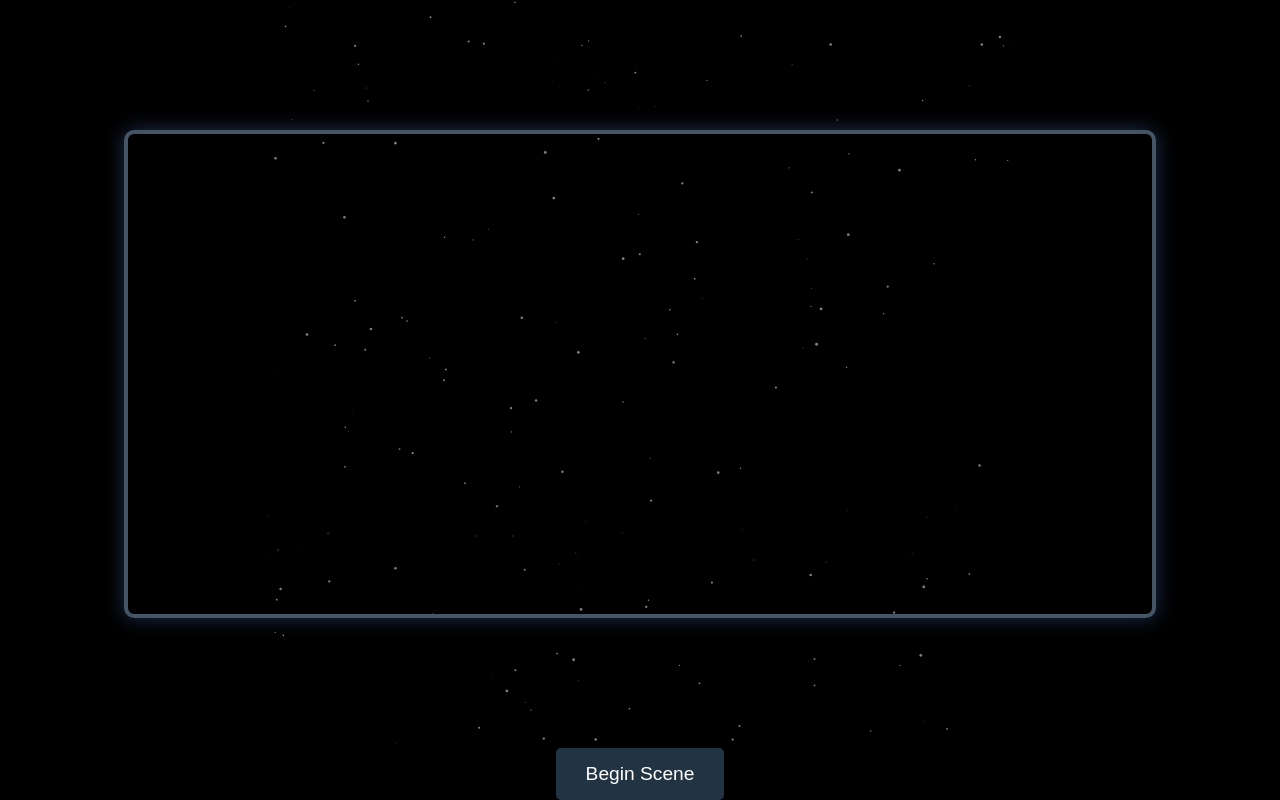
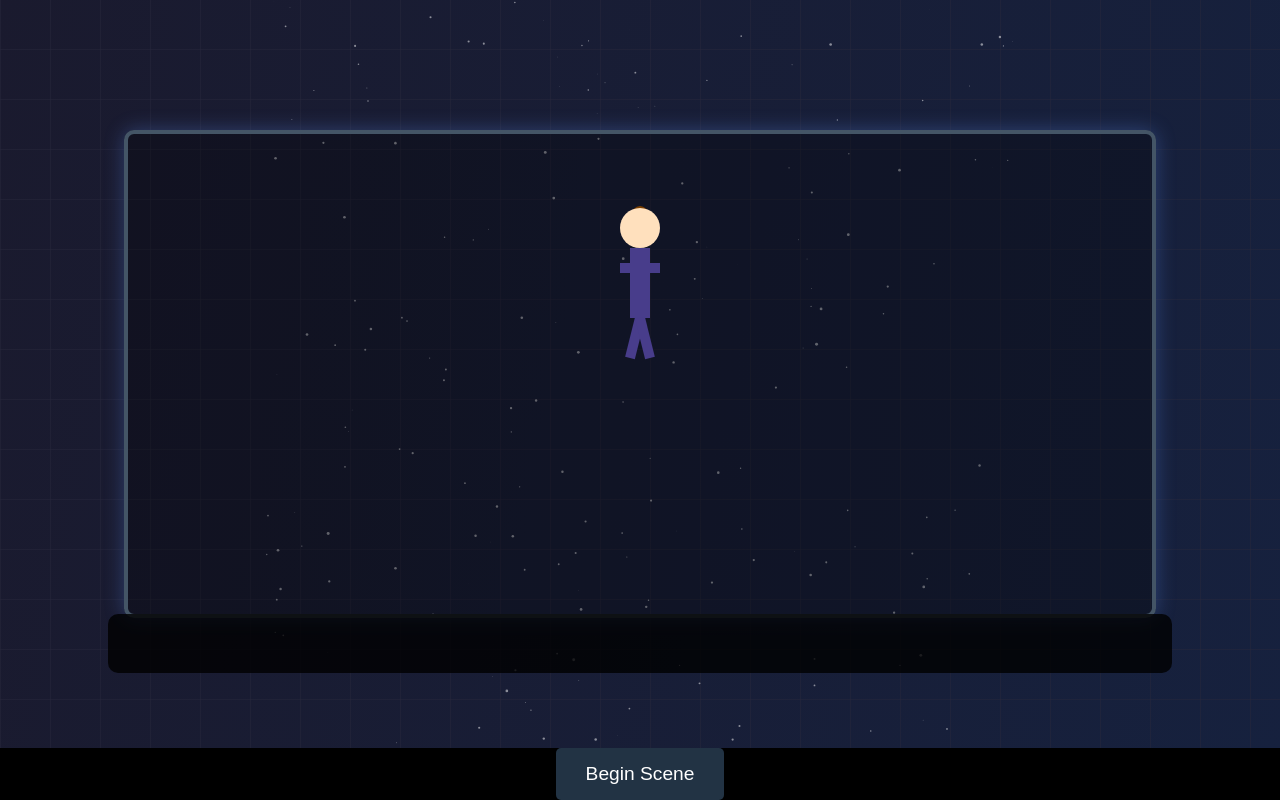
Before and after one commit to websimapi/websim-digital-odyssey-a-sci-fi-interactive-dialogue-expe, a plain HTML site: page index.html in a window 1280 px wide. Drawn offline with Linux system fonts and the light colour scheme.

Commit message:
v2: Alright so now can we add more to the scene; I see the space and the window out to space can we color in the walls on for the  interior of the ship and start designing our characters as well

```diff
--- a/index.html
+++ b/index.html
@@ -1,6 +1,5 @@
 <html><head><base href="." />
 <script type="module">
-// Import Web Speech API
 const startButton = document.getElementById('startButton');
 const audioPlayer = document.getElementById('backgroundMusic');
 let currentDialogueIndex = 0;
@@ -25,7 +24,6 @@ function speakText(text, voiceType, pitch, rate) {
     utterance.pitch = pitch;
     utterance.rate = rate;
 
-    // Select voice based on gender
     const voices = synth.getVoices();
     const voice = voices.find(v =>
       voiceType === 'female' ? v.name.includes('Female') : v.name.includes('Male')
@@ -42,16 +40,14 @@ async function startScene() {
   audioPlayer.play();
   audioPlayer.volume = 0.3;
 
-  // Add slight delay before first dialogue
   await new Promise(resolve => setTimeout(resolve, 2000));
 
   for (const line of dialogue) {
     updateSceneText(line.text);
     await speakText(line.text, line.voice, line.pitch, line.rate);
-    await new Promise(resolve => setTimeout(resolve, 500)); // Pause between lines
+    await new Promise(resolve => setTimeout(resolve, 500));
   }
 
-  // Fade out music
   const fadeOut = setInterval(() => {
     if (audioPlayer.volume > 0.02) {
       audioPlayer.volume -= 0.02;
@@ -86,7 +82,37 @@ body {
   position: relative;
   width: 100vw;
   height: 100vh;
-  background: linear-gradient(transparent, rgba(0,0,0,0.8));
+  background: linear-gradient(#1a1a2e, #16213e);
+}
+
+.ship-interior {
+  position: absolute;
+  width: 100%;
+  height: 100%;
+  background:
+    linear-gradient(90deg,
+      rgba(26, 26, 46, 0.9) 0%,
+      rgba(22, 33, 62, 0.9) 100%
+    );
+}
+
+.wall-panels {
+  position: absolute;
+  width: 100%;
+  height: 100%;
+  background-image:
+    linear-gradient(0deg, rgba(40, 40, 60, 0.5) 1px, transparent 1px),
+    linear-gradient(90deg, rgba(40, 40, 60, 0.5) 1px, transparent 1px);
+  background-size: 50px 50px;
+}
+
+.characters {
+  position: absolute;
+  bottom: 20%;
+  left: 50%;
+  transform: translateX(-50%);
+  width: 300px;
+  height: 400px;
 }
 
 .stars {
@@ -113,6 +139,7 @@ body {
   border-radius: 10px;
   box-shadow: 0 0 20px rgba(100,150,255,0.3);
   overflow: hidden;
+  background: rgba(0,0,0,0.3);
 }
 
 .dialogue-box {
@@ -151,6 +178,9 @@ body {
 </head>
 <body>
   <div class="scene">
+    <div class="ship-interior">
+      <div class="wall-panels"></div>
+    </div>
     <svg class="stars" viewBox="0 0 1000 1000">
       <g id="stars"></g>
       <script>
@@ -166,9 +196,42 @@ body {
       </script>
     </svg>
     <div class="window">
-      <div class="dialogue-box">
-        <p id="dialogueText"></p>
-      </div>
+      <svg class="characters" viewBox="0 0 300 400">
+        <!-- Nova Character -->
+        <g id="nova">
+          <!-- Hair -->
+          <path d="M140,100 Q150,80 160,100" stroke="#7B3F00" fill="none" stroke-width="4"/>
+          <!-- Head -->
+          <circle cx="150" cy="110" r="20" fill="#FFE0BD"/>
+          <!-- Body -->
+          <path d="M150,130 L150,200" stroke="#483D8B" stroke-width="20"/>
+          <!-- Arms -->
+          <line x1="130" y1="150" x2="170" y2="150" stroke="#483D8B" stroke-width="10"/>
+          <!-- Legs -->
+          <line x1="150" y1="200" x2="140" y2="240" stroke="#483D8B" stroke-width="10"/>
+          <line x1="150" y1="200" x2="160" y2="240" stroke="#483D8B" stroke-width="10"/>
+        </g>
+
+        <!-- Father Character (Robot-like features) -->
+        <g id="father" transform="translate(200,0)">
+          <!-- Head -->
+          <rect x="130" y="90" width="40" height="40" fill="#708090"/>
+          <!-- Body -->
+          <rect x="135" y="130" width="30" height="70" fill="#4682B4"/>
+          <!-- Arms -->
+          <rect x="120" y="140" width="60" height="10" fill="#4682B4"/>
+          <!-- Legs -->
+          <rect x="140" y="200" width="10" height="40" fill="#4682B4"/>
+          <rect x="150" y="200" width="10" height="40" fill="#4682B4"/>
+          <!-- Mechanical Details -->
+          <circle cx="140" cy="105" r="5" fill="#00CED1"/>
+          <circle cx="160" cy="105" r="5" fill="#00CED1"/>
+          <line x1="135" y1="120" x2="165" y2="120" stroke="#00CED1" stroke-width="2"/>
+        </g>
+      </svg>
+    </div>
+    <div class="dialogue-box">
+      <p id="dialogueText"></p>
     </div>
   </div>
 
```
